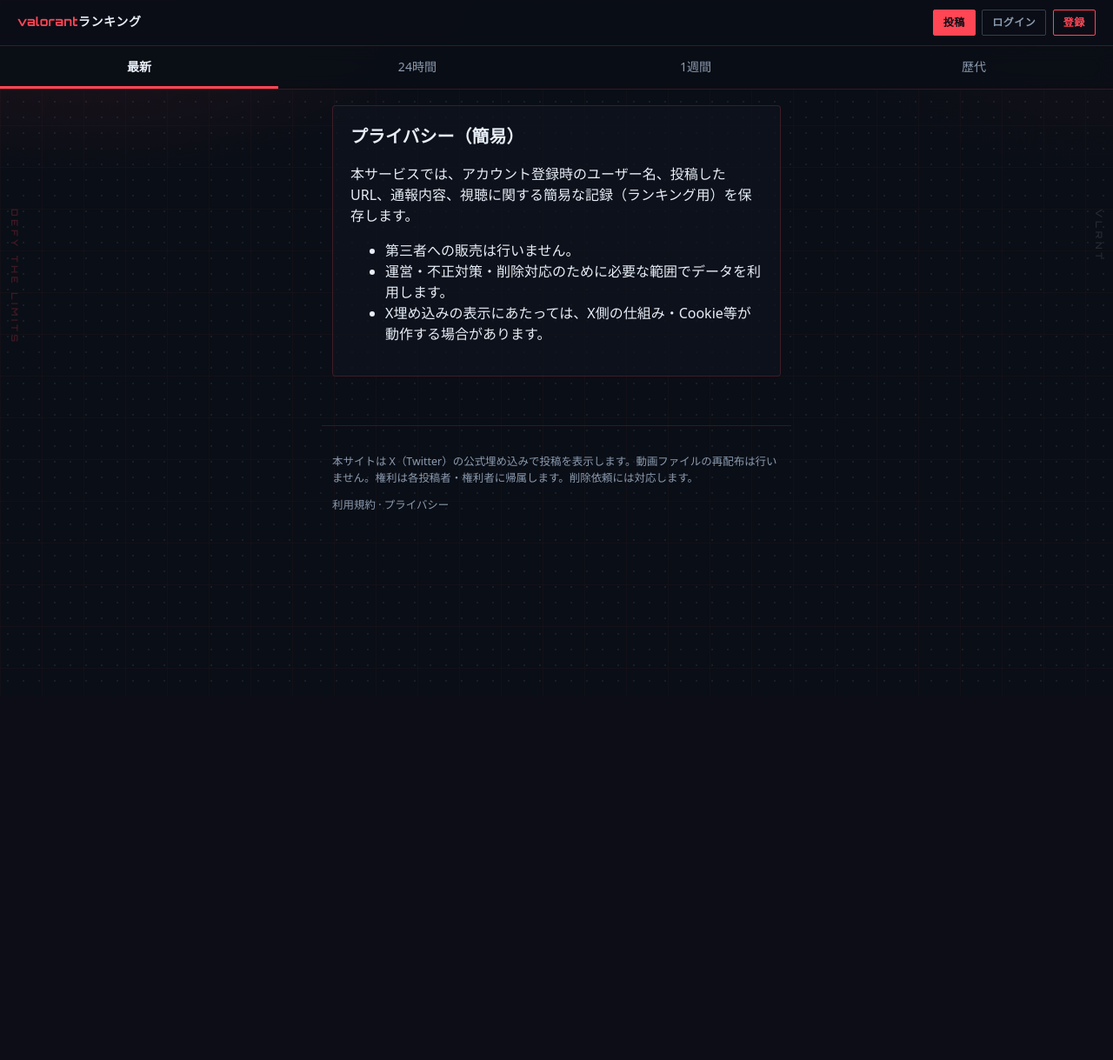
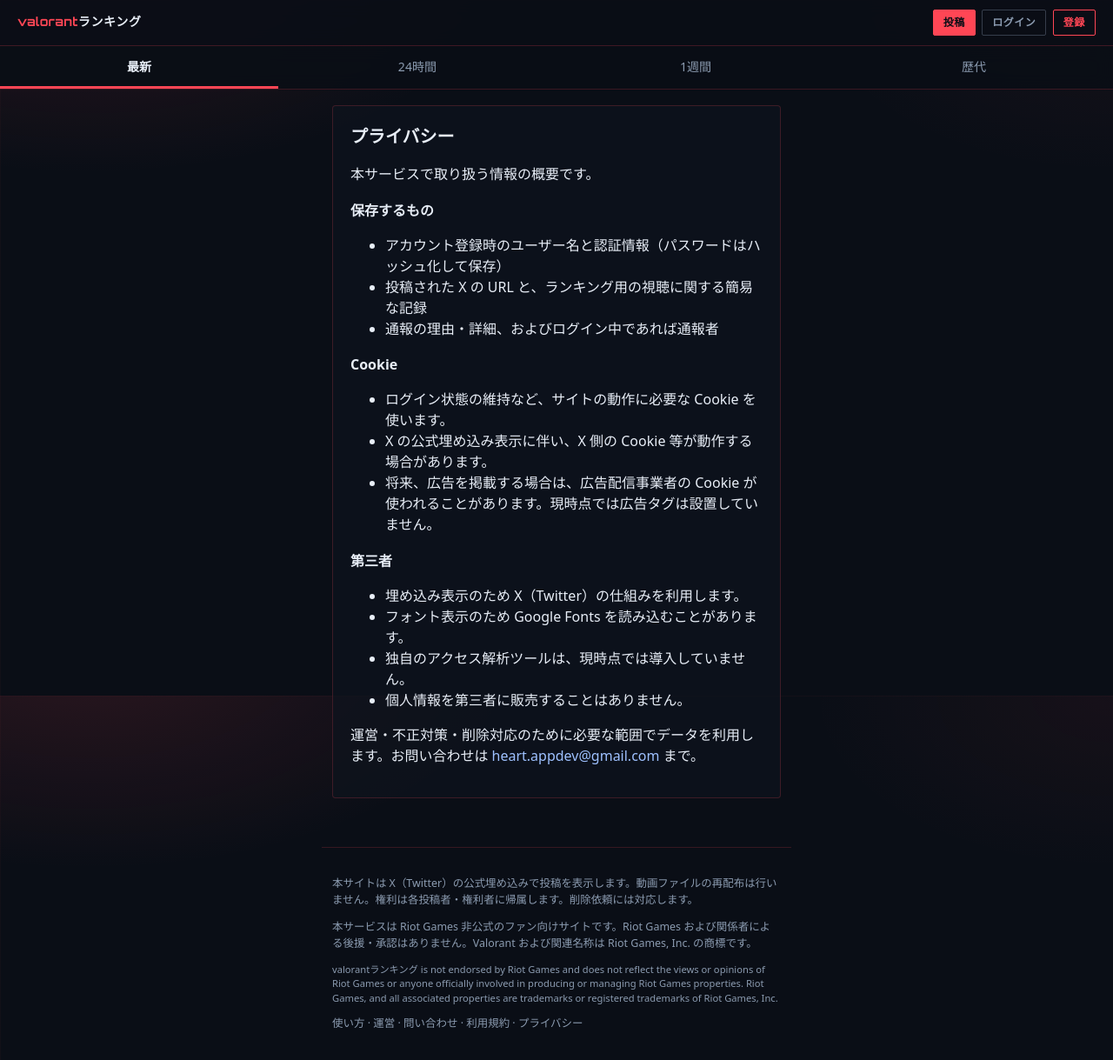
Before and after one commit to hal123w/valorant-ranking, a Django app: page /privacy/ in a window 1280 px wide. Shown: the whole page at 87% size. Before the commit the page ends 784 px from the top, so only its background shows below. Run offline with Django 5.2, Linux system fonts and the light colour scheme; some web fonts are replaced.

Commit message:
Add legal pages, Riot disclaimer, and remove official slogans.
Co-authored-by: Cursor <cursoragent@cursor.com>

```diff
--- a/clips/static/clips/app.css
+++ b/clips/static/clips/app.css
@@ -46,35 +46,6 @@ body.theme-a {
     48px 48px;
   background-attachment: fixed;
   position: relative;
-}
-
-.bg-deco {
-  pointer-events: none;
-  position: fixed;
-  inset: 0;
-  z-index: 0;
-  overflow: hidden;
-}
-
-.bg-vert {
-  position: absolute;
-  top: 30%;
-  font-family: var(--brand);
-  font-size: 0.65rem;
-  letter-spacing: 0.35em;
-  color: rgba(255, 70, 85, 0.22);
-  writing-mode: vertical-rl;
-  text-orientation: mixed;
-  white-space: nowrap;
-}
-
-.bg-vert-l {
-  left: 0.55rem;
-}
-
-.bg-vert-r {
-  right: 0.55rem;
-  color: rgba(232, 238, 247, 0.12);
 }
 
 .messages,
@@ -303,10 +274,6 @@ a:hover {
   .tab {
     font-size: 0.75rem;
     padding: 0.65rem 0.1rem;
-  }
-
-  .bg-vert {
-    display: none;
   }
 
   .clip-card {
@@ -670,6 +637,21 @@ a:hover {
   font-size: 1.25rem;
 }
 
+.legal h2 {
+  margin: 1.1rem 0 0.4rem;
+  font-size: 1rem;
+}
+
+.feed-intro {
+  margin: 0 0 1rem;
+  padding: 0.75rem 0.85rem;
+  color: var(--muted);
+  font-size: 0.86rem;
+  border: 1px solid rgba(255, 70, 85, 0.18);
+  background: rgba(14, 20, 30, 0.55);
+  border-radius: var(--radius);
+}
+
 .stack-form {
   display: grid;
   gap: 0.85rem;
@@ -746,3 +728,8 @@ a:hover {
 .site-footer a {
   color: var(--muted);
 }
+
+.disclaimer-en {
+  font-size: 0.7rem;
+  line-height: 1.45;
+}
--- a/clips/templates/clips/base.html
+++ b/clips/templates/clips/base.html
@@ -21,14 +21,10 @@
   <link rel="preconnect" href="https://fonts.googleapis.com">
   <link rel="preconnect" href="https://fonts.gstatic.com" crossorigin>
   <link href="https://fonts.googleapis.com/css2?family=Orbitron:wght@600;700&family=IBM+Plex+Sans+JP:wght@400;500;600&display=swap" rel="stylesheet">
-  <link rel="stylesheet" href="{% static 'clips/app.css' %}?v=11">
+  <link rel="stylesheet" href="{% static 'clips/app.css' %}?v=12">
   {% block extra_head %}{% endblock %}
 </head>
 <body class="theme-a">
-  <div class="bg-deco" aria-hidden="true">
-    <span class="bg-vert bg-vert-l">DEFY THE LIMITS</span>
-    <span class="bg-vert bg-vert-r">VLRNT</span>
-  </div>
   <div class="site-chrome">
   <header class="site-header">
     <a class="brand" href="{% url 'clips:feed' %}">
@@ -73,7 +69,15 @@
 
   <footer class="site-footer">
     <p>本サイトは X（Twitter）の公式埋め込みで投稿を表示します。動画ファイルの再配布は行いません。権利は各投稿者・権利者に帰属します。削除依頼には対応します。</p>
+    <p>本サービスは Riot Games 非公式のファン向けサイトです。Riot Games および関係者による後援・承認はありません。Valorant および関連名称は Riot Games, Inc. の商標です。</p>
+    <p class="disclaimer-en">valorantランキング is not endorsed by Riot Games and does not reflect the views or opinions of Riot Games or anyone officially involved in producing or managing Riot Games properties. Riot Games, and all associated properties are trademarks or registered trademarks of Riot Games, Inc.</p>
     <p>
+      <a href="{% url 'clips:guide' %}">使い方</a>
+      ·
+      <a href="{% url 'clips:about' %}">運営</a>
+      ·
+      <a href="{% url 'clips:contact' %}">問い合わせ</a>
+      ·
       <a href="{% url 'clips:terms' %}">利用規約</a>
       ·
       <a href="{% url 'clips:privacy' %}">プライバシー</a>
--- a/clips/templates/clips/feed.html
+++ b/clips/templates/clips/feed.html
@@ -9,6 +9,7 @@
 
 {% block content %}
 <section class="feed">
+  <p class="feed-intro">Valorant の X クリップを、このサイト内の視聴回数でランキングする非公式ファンサイトです。動画の再配布はしません。</p>
   {% if clips %}
     <ol class="clip-list">
       {% for clip in clips %}
--- a/clips/templates/clips/privacy.html
+++ b/clips/templates/clips/privacy.html
@@ -4,12 +4,27 @@
 
 {% block content %}
 <article class="legal">
-  <h1>プライバシー（簡易）</h1>
-  <p>本サービスでは、アカウント登録時のユーザー名、投稿したURL、通報内容、視聴に関する簡易な記録（ランキング用）を保存します。</p>
+  <h1>プライバシー</h1>
+  <p>本サービスで取り扱う情報の概要です。</p>
+  <h2>保存するもの</h2>
   <ul>
-    <li>第三者への販売は行いません。</li>
-    <li>運営・不正対策・削除対応のために必要な範囲でデータを利用します。</li>
-    <li>X埋め込みの表示にあたっては、X側の仕組み・Cookie等が動作する場合があります。</li>
+    <li>アカウント登録時のユーザー名と認証情報（パスワードはハッシュ化して保存）</li>
+    <li>投稿された X の URL と、ランキング用の視聴に関する簡易な記録</li>
+    <li>通報の理由・詳細、およびログイン中であれば通報者</li>
   </ul>
+  <h2>Cookie</h2>
+  <ul>
+    <li>ログイン状態の維持など、サイトの動作に必要な Cookie を使います。</li>
+    <li>X の公式埋め込み表示に伴い、X 側の Cookie 等が動作する場合があります。</li>
+    <li>将来、広告を掲載する場合は、広告配信事業者の Cookie が使われることがあります。現時点では広告タグは設置していません。</li>
+  </ul>
+  <h2>第三者</h2>
+  <ul>
+    <li>埋め込み表示のため X（Twitter）の仕組みを利用します。</li>
+    <li>フォント表示のため Google Fonts を読み込むことがあります。</li>
+    <li>独自のアクセス解析ツールは、現時点では導入していません。</li>
+    <li>個人情報を第三者に販売することはありません。</li>
+  </ul>
+  <p>運営・不正対策・削除対応のために必要な範囲でデータを利用します。お問い合わせは <a href="mailto:{{ contact_email }}">{{ contact_email }}</a> まで。</p>
 </article>
 {% endblock %}
--- a/clips/templates/clips/terms.html
+++ b/clips/templates/clips/terms.html
@@ -4,13 +4,13 @@
 
 {% block content %}
 <article class="legal">
-  <h1>利用規約（簡易）</h1>
-  <p>本サービス「valorantランキング」は、X（Twitter）上の公開投稿を公式埋め込みで表示し、アプリ内の視聴回数でランキングする個人運営のWebサービスです。</p>
+  <h1>利用規約</h1>
+  <p>本サービス「valorantランキング」は、X（Twitter）上の公開投稿を公式埋め込みで表示し、アプリ内の視聴回数でランキングする個人運営の非公式ファン向けサイトです。Riot Games による後援・承認はありません。</p>
   <ul>
     <li>動画ファイルの再ホスト・再配布は行いません。</li>
     <li>投稿内容の権利は、各投稿者および権利者に帰属します。</li>
     <li>Valorant以外の投稿、権利侵害、不適切な内容は通報・削除の対象です。</li>
-    <li>削除依頼がある場合は速やかに対応します。</li>
+    <li>削除依頼は <a href="mailto:{{ contact_email }}">{{ contact_email }}</a> へご連絡ください。速やかに対応します。</li>
     <li>サービスは予告なく変更・停止することがあります。</li>
   </ul>
 </article>
--- a/clips/urls.py
+++ b/clips/urls.py
@@ -14,6 +14,9 @@ urlpatterns = [
     path('signup/', views.SignUpView.as_view(), name='signup'),
     path('login/', views.ClipsLoginView.as_view(), name='login'),
     path('logout/', views.ClipsLogoutView.as_view(), name='logout'),
+    path('about/', views.about, name='about'),
+    path('guide/', views.guide, name='guide'),
+    path('contact/', views.contact, name='contact'),
     path('terms/', views.terms, name='terms'),
     path('privacy/', views.privacy, name='privacy'),
     path('robots.txt', views.robots_txt, name='robots'),
--- a/clips/views.py
+++ b/clips/views.py
@@ -166,12 +166,31 @@ def clip_report(request, pk):
     return redirect(next_url)
 
 
+CONTACT_EMAIL = 'heart.appdev@gmail.com'
+
+
+def _legal_context():
+    return {'tabs': TAB_LABELS, 'contact_email': CONTACT_EMAIL}
+
+
+def about(request):
+    return render(request, 'clips/about.html', _legal_context())
+
+
+def guide(request):
+    return render(request, 'clips/guide.html', _legal_context())
+
+
+def contact(request):
+    return render(request, 'clips/contact.html', _legal_context())
+
+
 def terms(request):
-    return render(request, 'clips/terms.html', {'tabs': TAB_LABELS})
+    return render(request, 'clips/terms.html', _legal_context())
 
 
 def privacy(request):
-    return render(request, 'clips/privacy.html', {'tabs': TAB_LABELS})
+    return render(request, 'clips/privacy.html', _legal_context())
 
 
 @require_GET
@@ -194,6 +213,9 @@ def sitemap_xml(request):
         reverse('clips:feed_tab', kwargs={'tab': '24h'}),
         reverse('clips:feed_tab', kwargs={'tab': 'week'}),
         reverse('clips:feed_tab', kwargs={'tab': 'all'}),
+        reverse('clips:about'),
+        reverse('clips:guide'),
+        reverse('clips:contact'),
         reverse('clips:terms'),
         reverse('clips:privacy'),
     ]
```
Also changed, not shown: clips/templates/clips/about.html (added, +16 -0 lines), clips/templates/clips/contact.html (added, +12 -0 lines), clips/templates/clips/guide.html (added, +27 -0 lines), clips/tests.py (+21 -0 lines).
